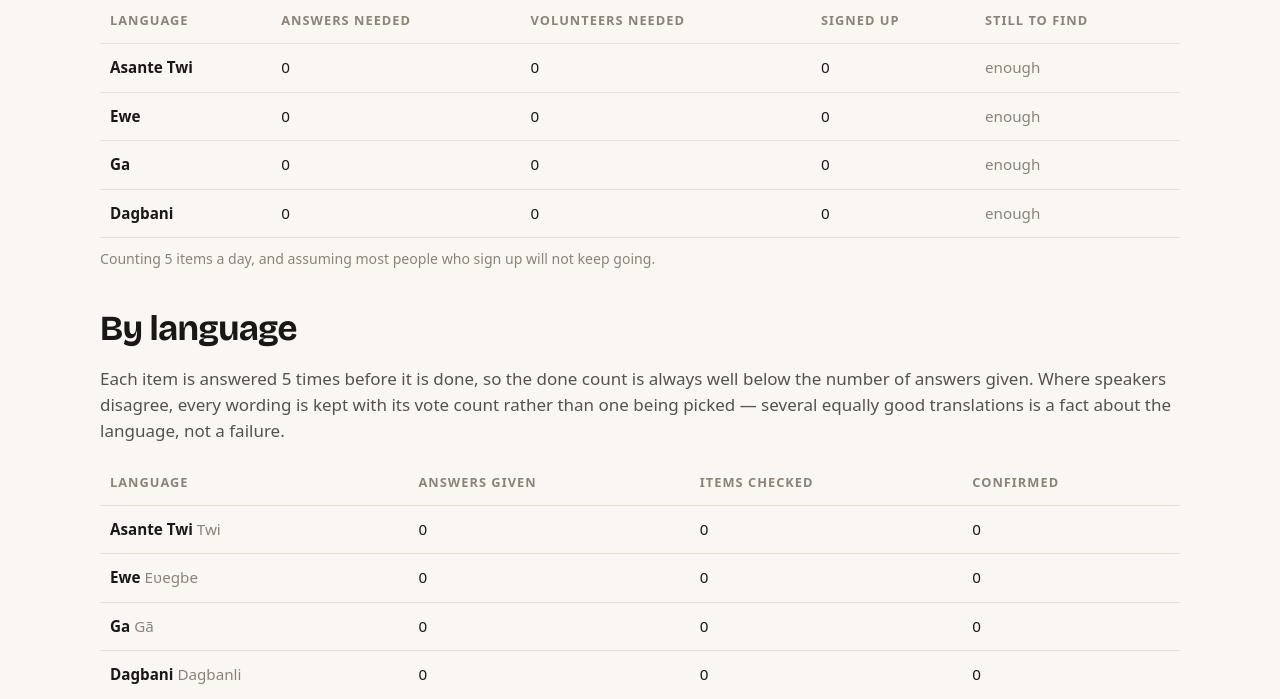
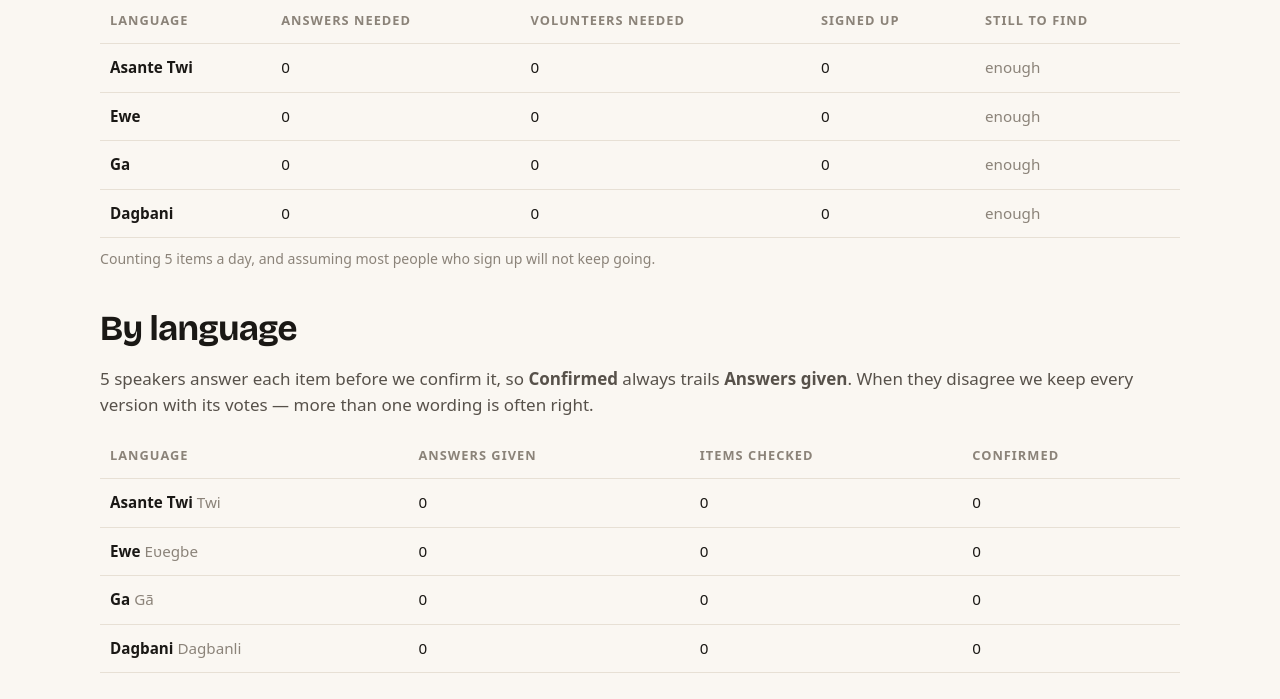
Before and after one commit to michsethowusu/SHOLA, a Flask app: page /stats in a window 1280 px wide. Shown: the part 604-1303 px from the top of the page. Run offline with Flask 3, Linux system fonts and the light colour scheme; data comes from the database, SQL or seed files in the repository; data that the repository does not hold is empty.

Commit message:
Copy-edit the By language caption
Two 40-word sentences, all passive, explaining a table nobody had trouble
reading until they hit the prose. "Each item is answered", "every wording is
kept", "rather than one being picked" - nothing in it had a subject doing
anything, and "several equally good translations is a fact about the language,
not a failure" argued a point instead of describing a column.

Now: who does what, and which columns it is about, with the column names in
bold so the sentence connects to the thing on screen. 48 words to 36.

Co-Authored-By: Claude Opus 5 (1M context) <noreply@anthropic.com>

```diff
--- a/shola/templates/stats.html
+++ b/shola/templates/stats.html
@@ -88,11 +88,10 @@
     <div style="margin-top:40px">
       <h2>By language</h2>
       <p class="muted">
-        Each item is answered {{ VOTES_TO_SETTLE }} times before it is done, so
-        the done count is always well below the number of answers given. Where
-        speakers disagree, every wording is kept with its vote count rather
-        than one being picked — several equally good translations is a fact
-        about the language, not a failure.
+        {{ VOTES_TO_SETTLE }} speakers answer each item before we confirm it,
+        so <strong>Confirmed</strong> always trails <strong>Answers
+        given</strong>. When they disagree we keep every version with its
+        votes — more than one wording is often right.
       </p>
       <div class="scroll-x" style="margin-top:16px">
         <table class="plain">
```
